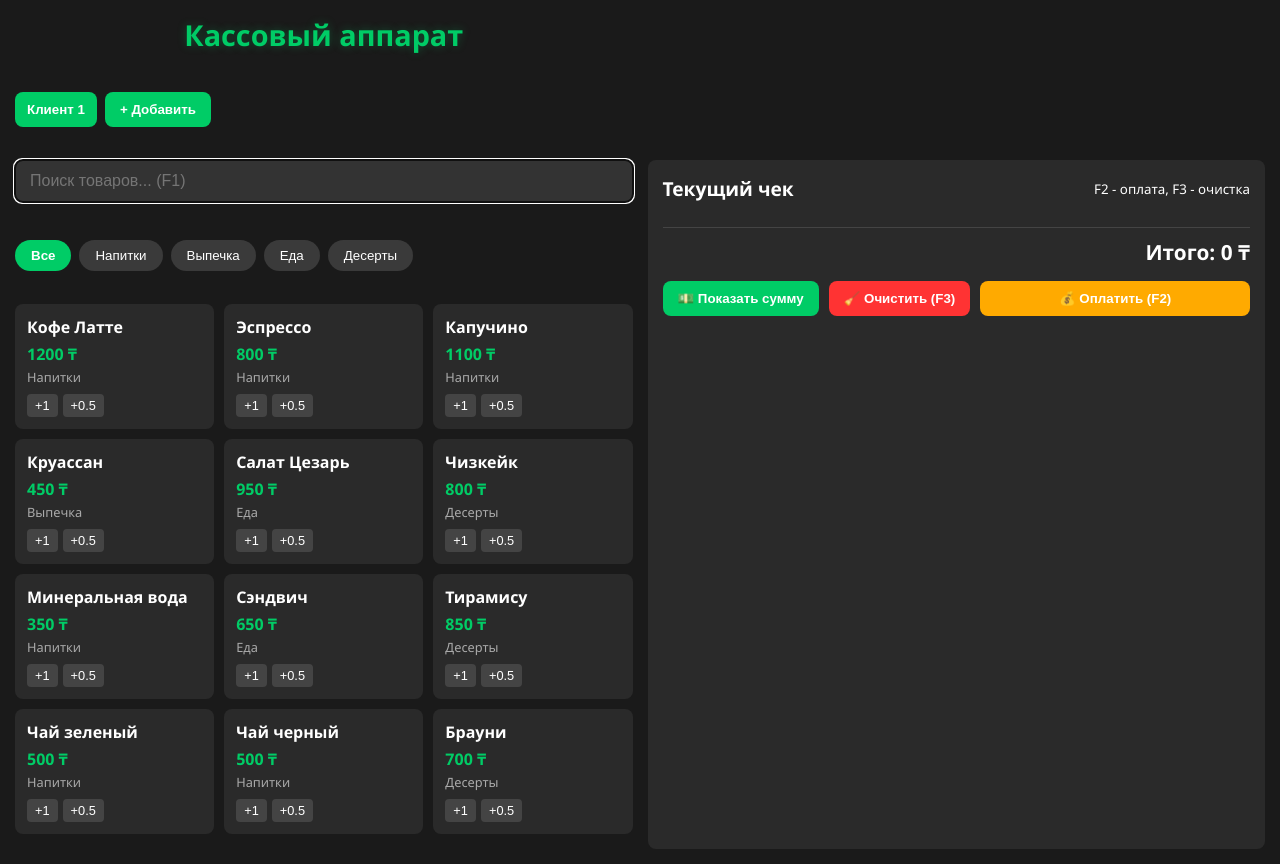
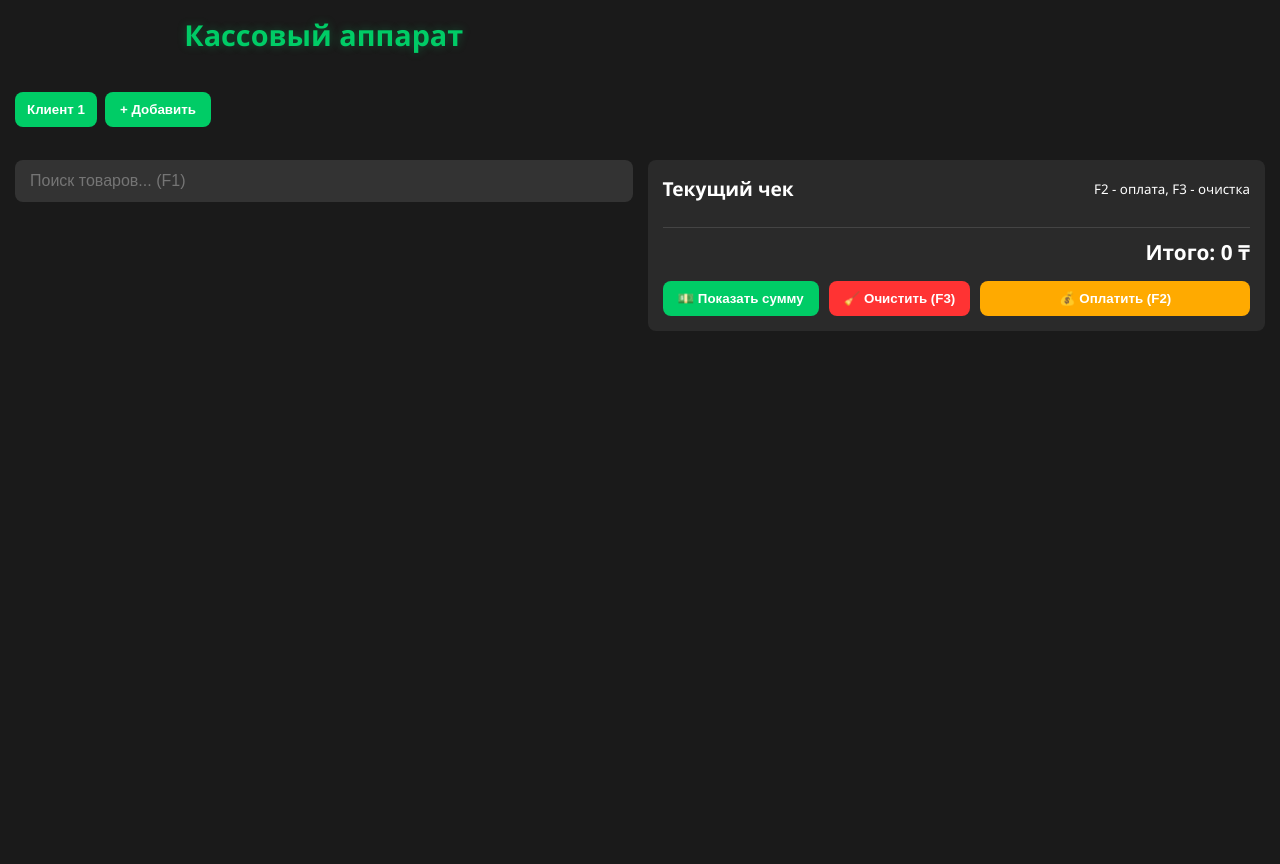
Before and after one commit to OLEGSEMYONOV254/vortex-pos, a Flask app: page /kassa in a window 1280 px wide. Shown: the part 63-927 px from the top of the page. After the commit the page ends 394 px from the top, so only its background shows below. Run offline with Flask 3, Linux system fonts and the light colour scheme; data that the repository does not hold is empty; some libraries are stand-ins or nearby versions.

Commit message:
Update kassa.html

```diff
--- a/templates/kassa.html
+++ b/templates/kassa.html
@@ -616,7 +616,7 @@
     // Инициализация при загрузке
     document.addEventListener('DOMContentLoaded', async () => {
       // Загрузка тестовых данных
-      await loadTestProducts();
+      await loadProducts();
       await loadTestCounterparties();
 
       // Инициализация интерфейса
@@ -802,32 +802,33 @@
 
     // ================== ФУНКЦИИ РАБОТЫ С ТОВАРАМИ ================== //
 
-    async function loadTestProducts() {
-      // Тестовые данные товаров
-      allProducts = [
-        { id: 1, name: "Кофе Латте", price: 1200, category: "Напитки" },
-        { id: 2, name: "Эспрессо", price: 800, category: "Напитки" },
-        { id: 3, name: "Капучино", price: 1100, category: "Напитки" },
-        { id: 4, name: "Круассан", price: 450, category: "Выпечка" },
-        { id: 5, name: "Салат Цезарь", price: 950, category: "Еда" },
-        { id: 6, name: "Чизкейк", price: 800, category: "Десерты" },
-        { id: 7, name: "Минеральная вода", price: 350, category: "Напитки" },
-        { id: 8, name: "Сэндвич", price: 650, category: "Еда" },
-        { id: 9, name: "Тирамису", price: 850, category: "Десерты" },
-        { id: 10, name: "Чай зеленый", price: 500, category: "Напитки" },
-        { id: 11, name: "Чай черный", price: 500, category: "Напитки" },
-        { id: 12, name: "Брауни", price: 700, category: "Десерты" }
-      ];
+    async function loadProducts() {
+      try {
+        const response = await fetch('/api/products'); // Ваш эндпоинт для получения товаров
+        if (!response.ok) throw new Error('Ошибка загрузки товаров');
+
+        allProducts = await response.json();
+        renderCategoryMenu(allProducts);
+        renderProducts(allProducts);
+      } catch (error) {
+        console.error('Ошибка загрузки товаров:', error);
+        // Можно показать уведомление пользователю
+        alert('Не удалось загрузить товары. Пожалуйста, попробуйте позже.');
+        allProducts = []; // Очищаем список товаров при ошибке
+      }
     }
 
-    async function loadTestCounterparties() {
-      // Тестовые данные контрагентов
-      counterparties = [
-        { id: 1, name: "ИП Петров" },
-        { id: 2, name: "ООО Ромашка" },
-        { id: 3, name: "АО Север" }
-      ];
-      updateCounterpartySelect();
+    async function loadCounterparties() {
+      try {
+        const response = await fetch('/api/counterparties'); // Ваш эндпоинт
+        if (!response.ok) throw new Error('Ошибка загрузки контрагентов');
+
+        counterparties = await response.json();
+        updateCounterpartySelect();
+      } catch (error) {
+        console.error('Ошибка загрузки контрагентов:', error);
+        counterparties = [];
+      }
     }
 
     function updateCounterpartySelect() {
```
